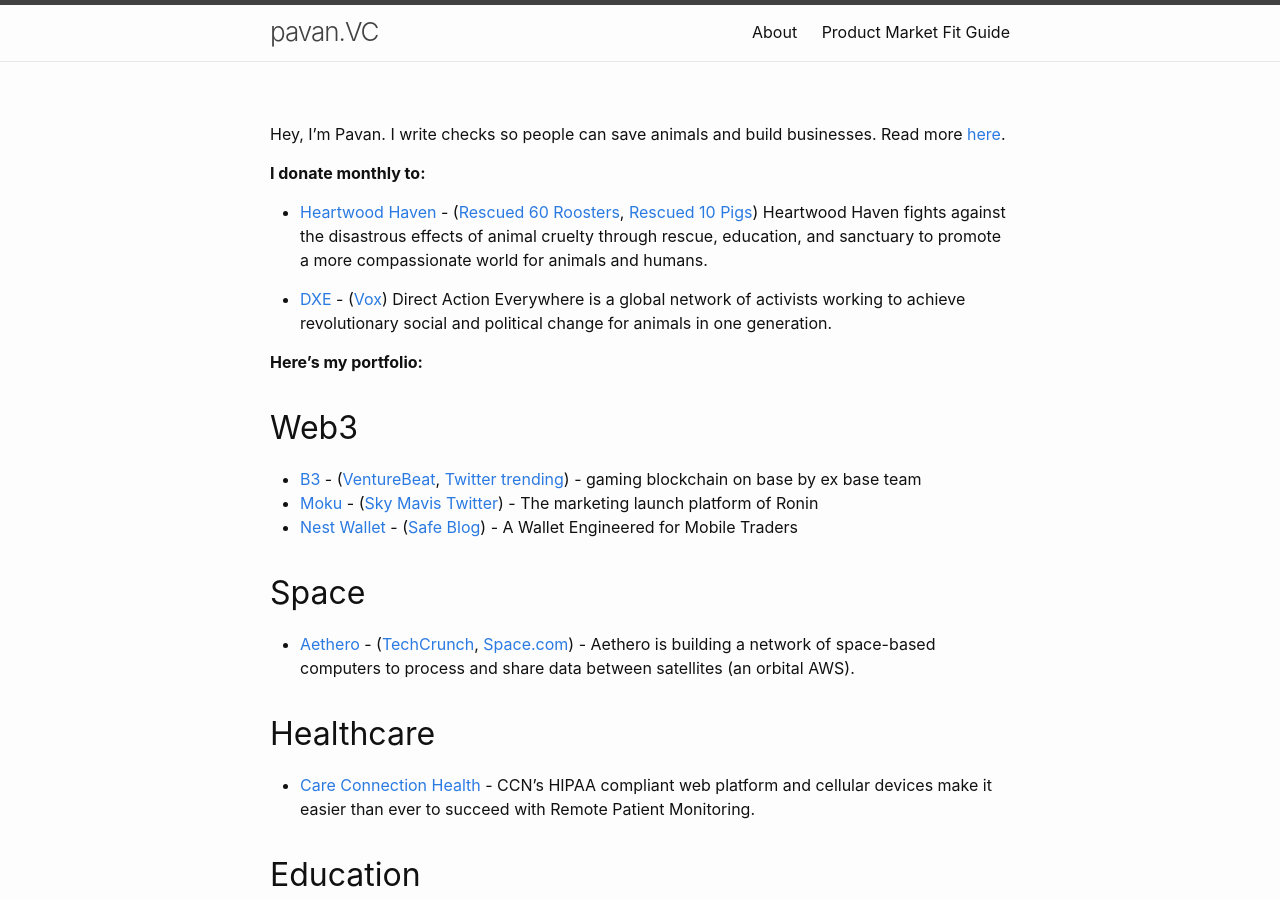
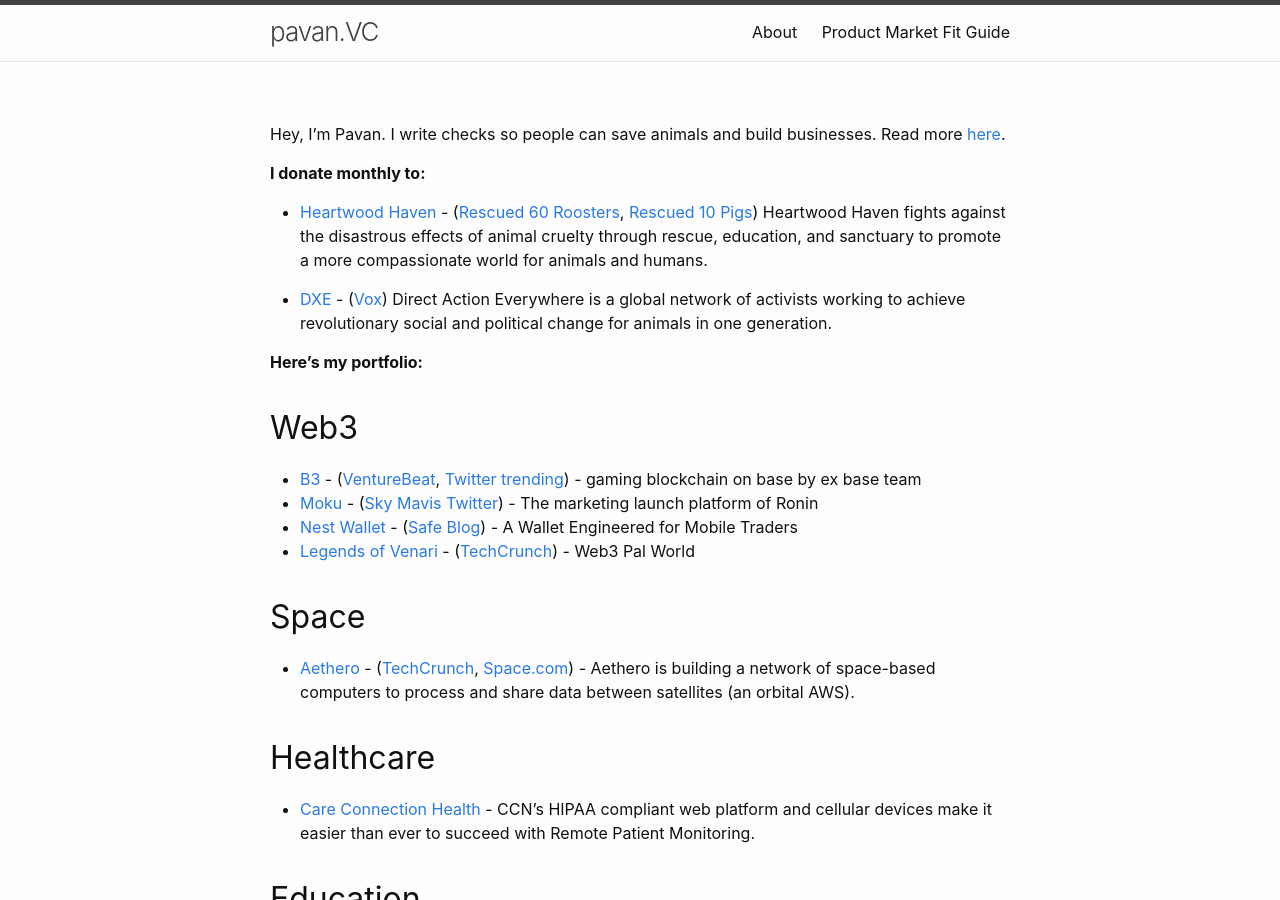
Before and after one commit to katpavan/katpavan.github.io, a Jekyll site: the page built from index.md, in a window 1280 px wide and 900 px high. Built offline with Jekyll 4.4.1, drawn with Linux system fonts in a browser that asks for light colours.

Commit message:
Update index.md

```diff
--- a/index.md
+++ b/index.md
@@ -20,9 +20,9 @@
 - [B3](https://x.com/b3dotfun/) - ([VentureBeat](https://venturebeat.com/games/npc-labs-raises-18m-to-bring-mainstream-games-to-web3/), [Twitter trending](https://x.com/i/trending/1815454338413982133)) - gaming blockchain on base by ex base team
 - [Moku](https://x.com/Moku_HQ/status/1805407187482640642) - ([Sky Mavis Twitter](https://x.com/SkyMavisHQ/status/1813199943374356814)) - The marketing launch platform of Ronin
 - [Nest Wallet](https://nestwallet.xyz/) - ([Safe Blog](https://safe.global/blog/safe-case-2-digital-ownership-in-your-pocket)) - A Wallet Engineered for Mobile Traders
+- [Legends of Venari](https://legendsofvenari.com/) - ([TechCrunch](https://techcrunch.com/2022/11/09/say-hello-to-the-newest-crypto-startups-from-web3-accelerator-alliance-daos-demo-day/)) - Web3 Pal World
 
 <!---
-- [Legends of Venari](https://legendsofvenari.com/) - ([TechCrunch](https://techcrunch.com/2022/11/09/say-hello-to-the-newest-crypto-startups-from-web3-accelerator-alliance-daos-demo-day/)) - Web3 Pal World
 
 - [Hey Mint](https://www.heymint.xyz/) - ([CoinDesk](https://www.coindesk.com/web3/2023/05/15/web3-education-leaders-team-up-to-roll-out-beginner-nft-platform-heymint/)) - Powerful Web3 Creator tools
 
```
